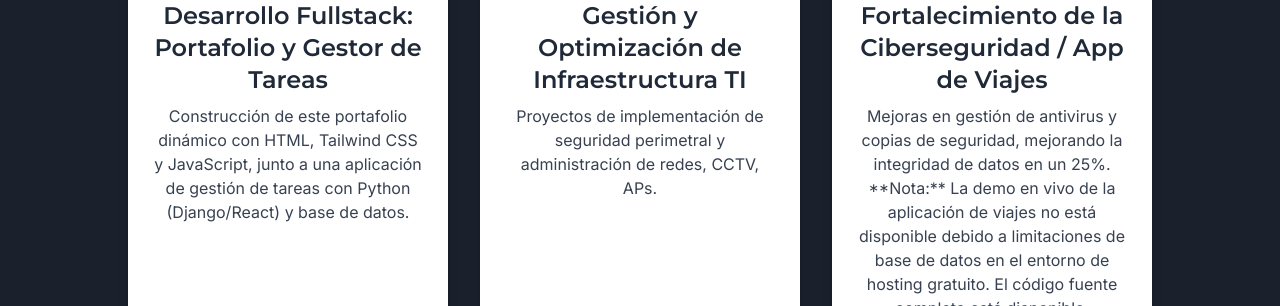
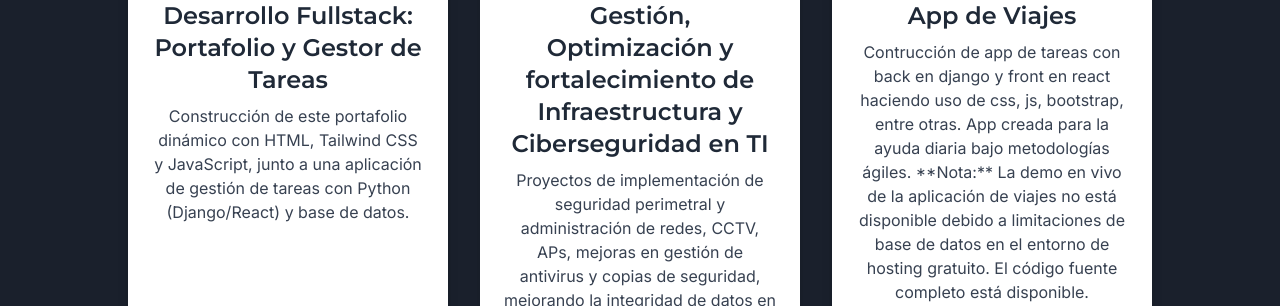
Before and after one commit to Maicfer/PortafolioMFRM, a plain HTML site: page index.html in a window 1280 px wide. Shown: the part 1576-1882 px from the top of the page. Drawn offline with nearby package versions, Linux system fonts and the light colour scheme.

Commit message:
IndexArreglo

```diff
--- a/index.html
+++ b/index.html
@@ -210,8 +210,8 @@
                     </div>
                     <div class="project-card flex flex-col items-center text-center p-6">
                         <img src="img/IMG-20240103-WA0051.jpg" alt="Infraestructura TI" class="rounded-md mb-4 w-full h-48 object-cover">
-                        <h3 class="text-2xl font-semibold mb-2">Gestión y Optimización de Infraestructura TI</h3>
-                        <p class="text-gray-700 mb-4 flex-grow">Proyectos de implementación de seguridad perimetral y administración de redes, CCTV, APs.</p>
+                        <h3 class="text-2xl font-semibold mb-2">Gestión, Optimización y fortalecimiento de Infraestructura y Ciberseguridad en TI</h3>
+                        <p class="text-gray-700 mb-4 flex-grow">Proyectos de implementación de seguridad perimetral y administración de redes, CCTV, APs, mejoras en gestión de antivirus y copias de seguridad, mejorando la integridad de datos en un 25%..</p>
                         <div class="mt-auto flex justify-center space-x-4 w-full">
                             <a href="#" target="_blank" class="text-blue-600 hover:underline flex items-center">Ver Detalles <i class="fas fa-external-link-alt ml-1"></i></a>
                             <a href="#" target="_blank" class="text-blue-600 hover:underline flex items-center">Caso de Estudio <i class="fas fa-file-alt ml-1"></i></a>
@@ -219,9 +219,9 @@
                     </div>
                     <div class="project-card flex flex-col items-center text-center p-6">
                         <img src="img/logo.png" alt="Ciberseguridad" class="rounded-md mb-4 w-full h-48 object-cover">
-                        <h3 class="text-2xl font-semibold mb-2">Fortalecimiento de la Ciberseguridad / App de Viajes</h3>
+                        <h3 class="text-2xl font-semibold mb-2">App de Viajes</h3>
                         <p class="text-gray-700 mb-4 flex-grow">
-                            Mejoras en gestión de antivirus y copias de seguridad, mejorando la integridad de datos en un 25%.
+                            Contrucción de app de tareas con back en django y front en react haciendo uso de css, js, bootstrap, entre otras. App creada para la ayuda diaria bajo metodologías ágiles.
                             **Nota:** La demo en vivo de la aplicación de viajes no está disponible debido a limitaciones de base de datos en el entorno de hosting gratuito. El código fuente completo está disponible.
                         </p>
                         <div class="mt-auto flex justify-center space-x-4 w-full">
```
